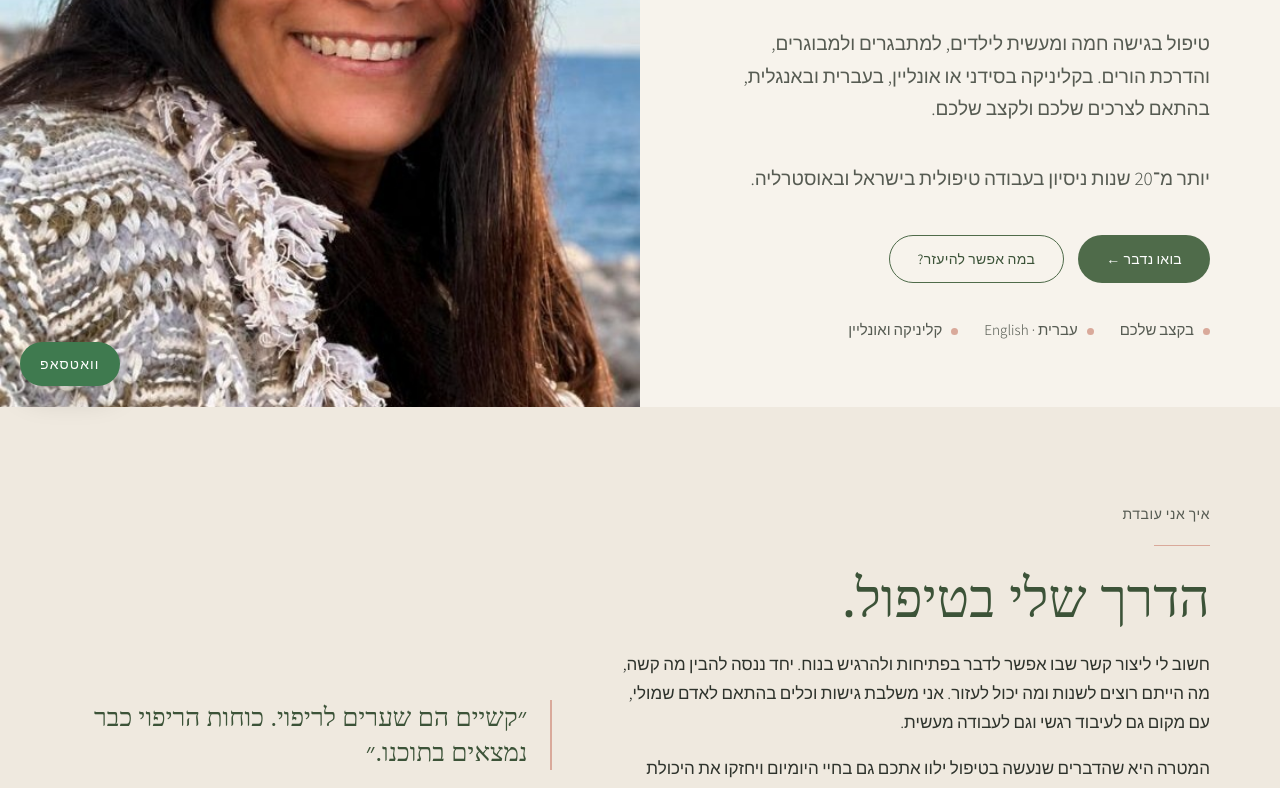
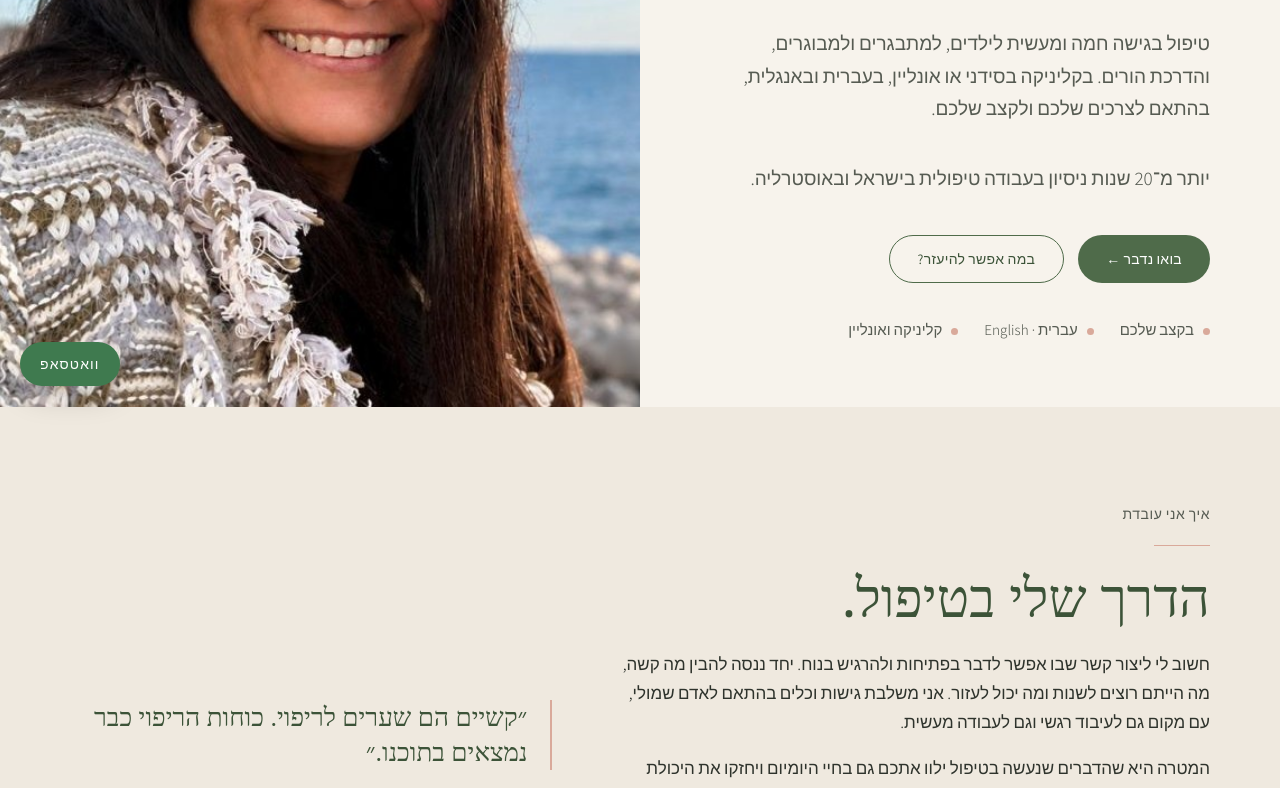
Before and after one commit to Oren-and-Elad/pages, a website: page yael/site/he/index.html in a window 1280 px wide. Shown: the part 394-1182 px from the top of the page. Drawn offline with Linux system fonts and the light colour scheme; a web font is replaced by a local one.

Commit message:
yael HE: hero photo a wider crop of therapy-across-borders.jpg (605x650 vs 560x650), face pixels unchanged, HE page only
Co-Authored-By: Claude Opus 5.5 <noreply@anthropic.com>

```diff
--- a/yael/site/he/index.html
+++ b/yael/site/he/index.html
@@ -29,7 +29,7 @@ nav .wrap{display:flex;align-items:center;justify-content:space-between;height:7
 .hero h1{font-size:clamp(46px,6vw,82px)}
 .hero p{font-size:19px;color:var(--soft);max-width:470px}
 .hero .ctas{display:flex;gap:14px;flex-wrap:wrap;margin-top:22px}
-.hero .photo{background:url(../img/hero-sea.jpg) center 30%/cover}
+.hero .photo{background:url(../img/hero-sea-wide.jpg) center 30%/cover}
 .promise{display:flex;gap:26px;flex-wrap:wrap;margin-top:34px;font-size:15px;color:var(--soft)}.promise span::before{content:"";display:inline-block;width:7px;height:7px;border-radius:50%;background:var(--blush);margin-left:9px;vertical-align:middle}
 section{padding:96px 0}
 /* short term */
```
Also changed, not shown: yael/site/img/hero-sea-wide.jpg (added).
